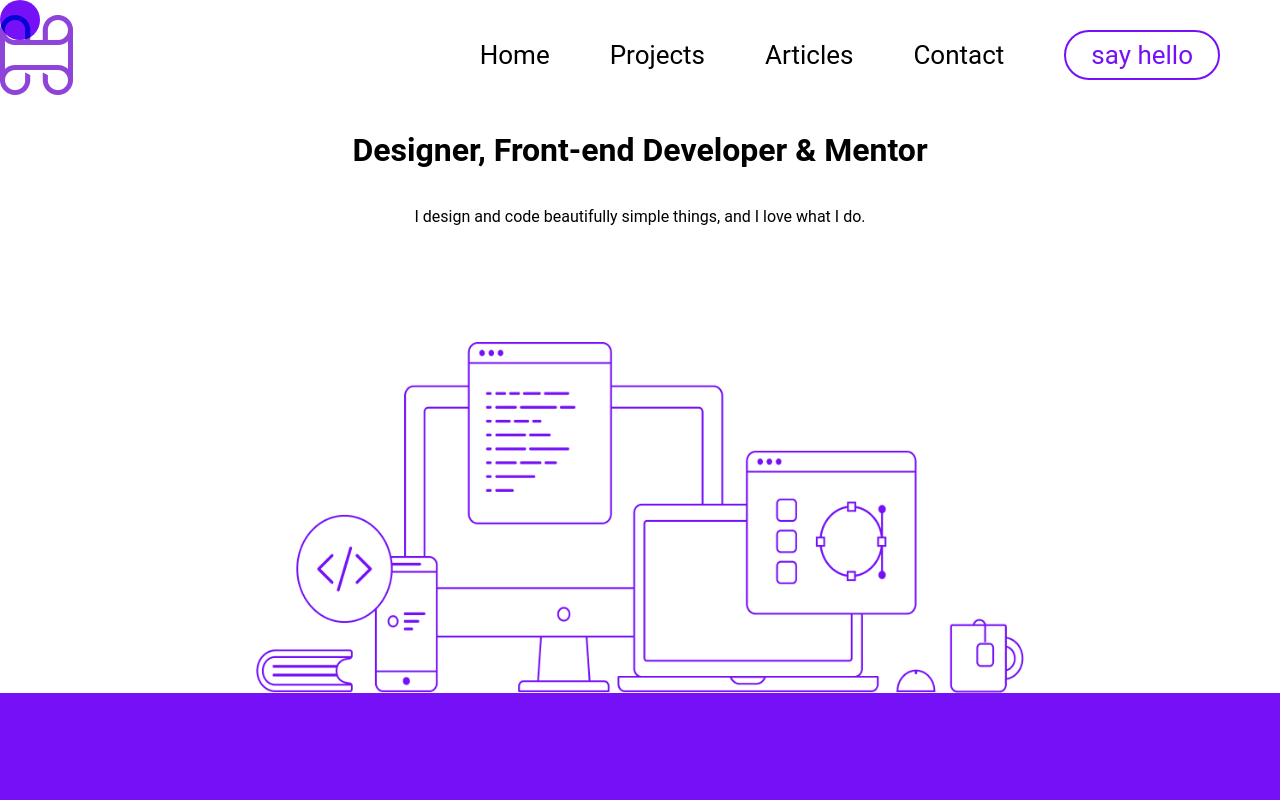
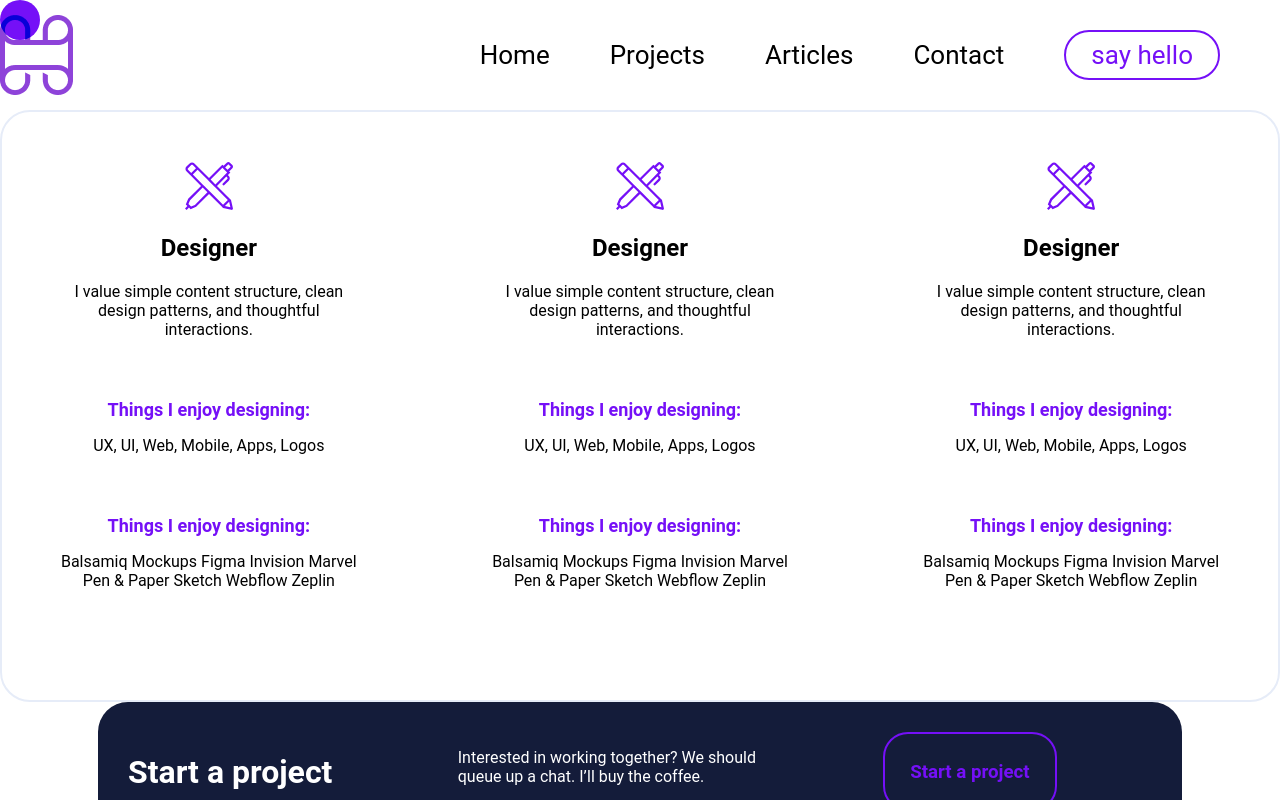
Before and after one commit to hakimmaaouia/portfolio, a React (Create React App) app: page / in a window 1280 px wide. Shown: the top 800 px of the page. Built offline with nearby package versions, Linux system fonts and the light colour scheme.

Commit message:
add card & skills container

```diff
--- a/src/App.tsx
+++ b/src/App.tsx
@@ -4,12 +4,13 @@ import Layout from "./Component/Layout/Layout";
 import Router from "./Router/Router"
 import Herobody from "./Component/Hero-body/Herobody"
 import Description from "./Component/Description/Description"
+import Skills from "./Component/skills/Skills"
+
 function App() {
   return (
     <div className="App">
      <Layout>
-     <Herobody/>
-     <Description/>
+     <Skills/>
        </Layout>
     </div>
   );
--- /dev/null
+++ b/src/Component/skills/Card.css
@@ -0,0 +1,25 @@
+.CardContainer{
+    display: flex;
+	flex-direction: column;
+	flex-wrap: nowrap;
+	justify-content: flex-start;
+	align-items: center;
+	align-content: stretch;
+	border-bottom:5px solid #000;
+	line-height: 50PX;
+}
+
+
+
+.testCart{
+	text-align: center;
+}
+
+.titleCard{
+	font-size: 18PX;
+font-weight: 600;
+color:var(--purple)
+}
+.margenBottom{
+	margin-bottom: 60px;
+}
--- /dev/null
+++ b/src/Component/skills/Card.tsx
@@ -0,0 +1,27 @@
+import React from "react"
+import "./Card.css"
+import test from "../../Assets/test.svg"
+const Card=()=>{
+return(
+    <div className="testCart">
+           <img src={test}></img>
+        <h2  className="testCart">Designer</h2>
+        <p className="testCart margenBottom">I value simple content structure, clean design patterns, and thoughtful interactions.
+        </p >
+        <div className="testCart titleCard">Things I enjoy designing:</div>
+        <p className="testCart margenBottom">UX, UI, Web, Mobile, Apps, Logos</p>
+        <div className="testCart titleCard">Things I enjoy designing:</div>
+        <p className="testCart margenBottom">
+        Balsamiq Mockups
+Figma
+Invision
+Marvel
+Pen & Paper
+Sketch
+Webflow
+Zeplin
+       </p>
+        </div>
+)
+}
+export default Card;
--- /dev/null
+++ b/src/Component/skills/Skills.css
@@ -0,0 +1,16 @@
+.SkillsContainer{
+    display: grid;
+    grid-template-columns: auto auto auto;
+    grid-column-gap:10%;
+    border:2px solid var(--grey);
+    border-radius:30px;
+    padding: 50px;
+}
+
+
+@media only screen and (max-width: 700px) {
+    .SkillsContainer{
+        display:inline-block;
+
+    }
+}
--- a/src/Component/skills/Skills.tsx
+++ b/src/Component/skills/Skills.tsx
@@ -1,11 +1,13 @@
 import React from "react"
-
+import Card from "./Card"
+import "./Skills.css"
 
 const Skills=()=>{
 return(
-    <div>
-
-
+    <div className="SkillsContainer">
+<Card/>
+<Card/>
+<Card/>
         </div>
 )
 }
--- a/src/index.css
+++ b/src/index.css
@@ -15,7 +15,8 @@ body {
 
 :root {
   --purple:#7510F7;
-  --white:#fff
+  --white:#fff;
+  --grey:#E6ECF8;
 }
 
 * {
```
Also changed, not shown: src/Assets/test.svg (added), 1 other file (tests, documents, lock files or other folders).
